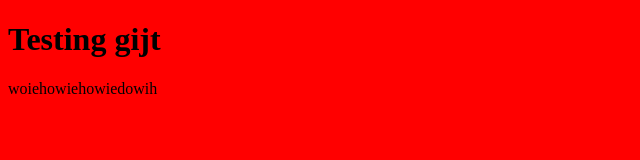
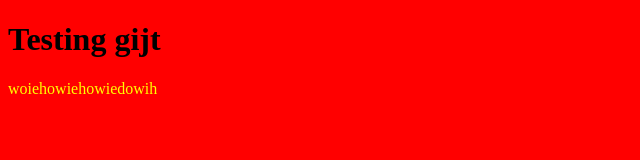
Before and after one commit to mara38/git-test, a plain HTML site: page index.html in a window 1280 px wide. Shown: the whole page, without its empty margins (0-640 px from the left). Drawn offline with Linux system fonts and the light colour scheme.

Commit message:
Add color to paragraph

```diff
--- a/style.css
+++ b/style.css
@@ -1,3 +1,7 @@
 body {
     background: red;
 }
+
+p {
+    color: yellow;
+}
```
